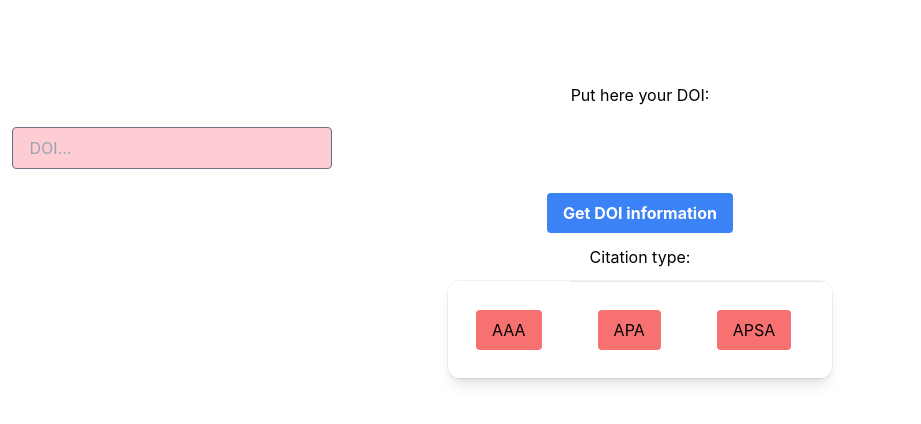
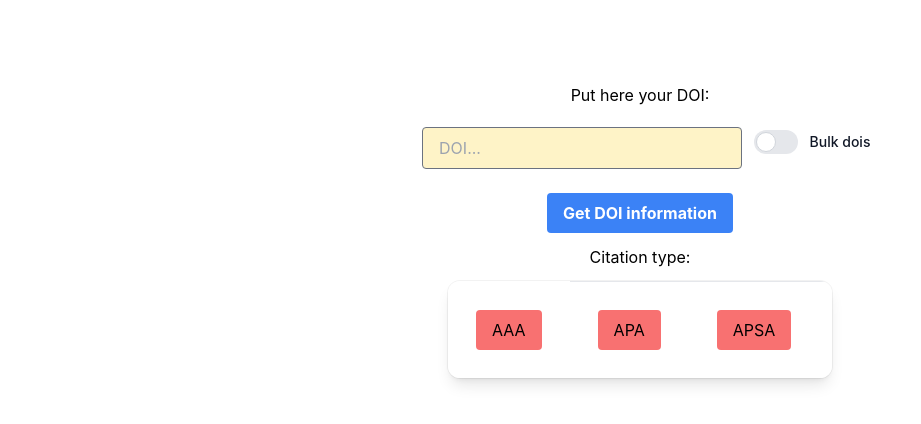
Before and after one commit to kubwosz/citatio, a React (Create React App) app in the folder citatio-frontend/: page / in a window 1280 px wide. Shown: the top 424 px of the page, without its empty margins (0-921 px from the left). Built offline with nearby package versions, Linux system fonts and the light colour scheme; a web font is replaced by a local one.

Commit message:
Add bulk dois toggle button, add two types of dois

```diff
--- a/citatio-frontend/src/components/InputTags.jsx
+++ b/citatio-frontend/src/components/InputTags.jsx
@@ -3,6 +3,8 @@
 const InputTags = (props) => {
     const [tags, setTags] = useState([]);
     const [inputValue, setInputValue] = useState(props.doiValue);
+    const [bulkDoi, setBulkDoi] = useState(false);
+    const [isInputValueDoi, setIsInputValueDoi] = useState(false);
 
 
     const addTags = (tagValues) => {
@@ -20,6 +22,11 @@
         return re.exec(stringValue);
     };
 
+    const isDoi = (stringValue) => {
+        let re = new RegExp('(10[.][0-9]{4,}[^\s"/<>]*/[^\s"<>]+)');
+        return re.test(stringValue);
+    };
+
     const inputChangeHandler = (data) => {
         let dois = getDois(data.target.value);
         console.log(dois);
@@ -34,6 +41,14 @@
         }
     };
 
+    const inputNoDoiChangeHandler = (data) => {
+       console.log(bulkDoi);
+            setInputValue(data.target.value);
+            if(isDoi(data.target.value)){
+                setIsInputValueDoi(true);
+            }
+    };
+
     return (
         <div className="relative">
             <div className="absolute z-2">
@@ -41,16 +56,32 @@
                     <span className=" border-2 rounded-sm border-red-950">{tag}</span>
                 ))}
             </div>
-            <input
+            {bulkDoi ?
+            <textarea
                 id="title"
-                className="block bg-rose-200 w-3/12 hover:bg-green-500 text-white py-2 rounded m-3 self-center"
+                className={`resize-y max-h-32 min-h-12 block bg-amber-100 w-3/12 hover:bg-amber-200 py-2 rounded m-3 self-center inline-block ${isInputValueDoi ? 'border-2 border-green-500' : ''}`}
                 placeholder=" DOI..."
                 type="text"
                 required
                 value={inputValue}
-                onChange={inputChangeHandler}
-            >
-            </input>
+                onChange={inputNoDoiChangeHandler}
+            />
+            :
+            <input
+                id="title"
+                className={`block bg-amber-100 w-3/12 hover:bg-amber-200 py-2 rounded m-3 self-center inline-block ${isInputValueDoi ? 'border-2 border-green-500' : ''}`}
+                placeholder=" DOI..."
+                type="text"
+                required
+                value={inputValue}
+                onChange={inputNoDoiChangeHandler}
+            />
+            }
+            <label class="inline-flex items-center cursor-pointer inline-block">
+  <input type="checkbox" value={bulkDoi} onChange={() => setBulkDoi(!bulkDoi)} className="sr-only peer"/>
+  <div className="relative w-11 h-6 bg-gray-200 peer-focus:outline-none peer-focus:ring-4 peer-focus:ring-blue-300 dark:peer-focus:ring-blue-800 rounded-full peer dark:bg-gray-700 peer-checked:after:translate-x-full rtl:peer-checked:after:-translate-x-full peer-checked:after:border-white after:content-[''] after:absolute after:top-[2px] after:start-[2px] after:bg-white after:border-gray-300 after:border after:rounded-full after:h-5 after:w-5 after:transition-all dark:border-gray-600 peer-checked:bg-blue-600"></div>
+  <span className="ms-3 text-sm font-medium text-gray-900 dark:text-gray-300">Bulk dois</span>
+</label>
         </div>
     )
 };
```
